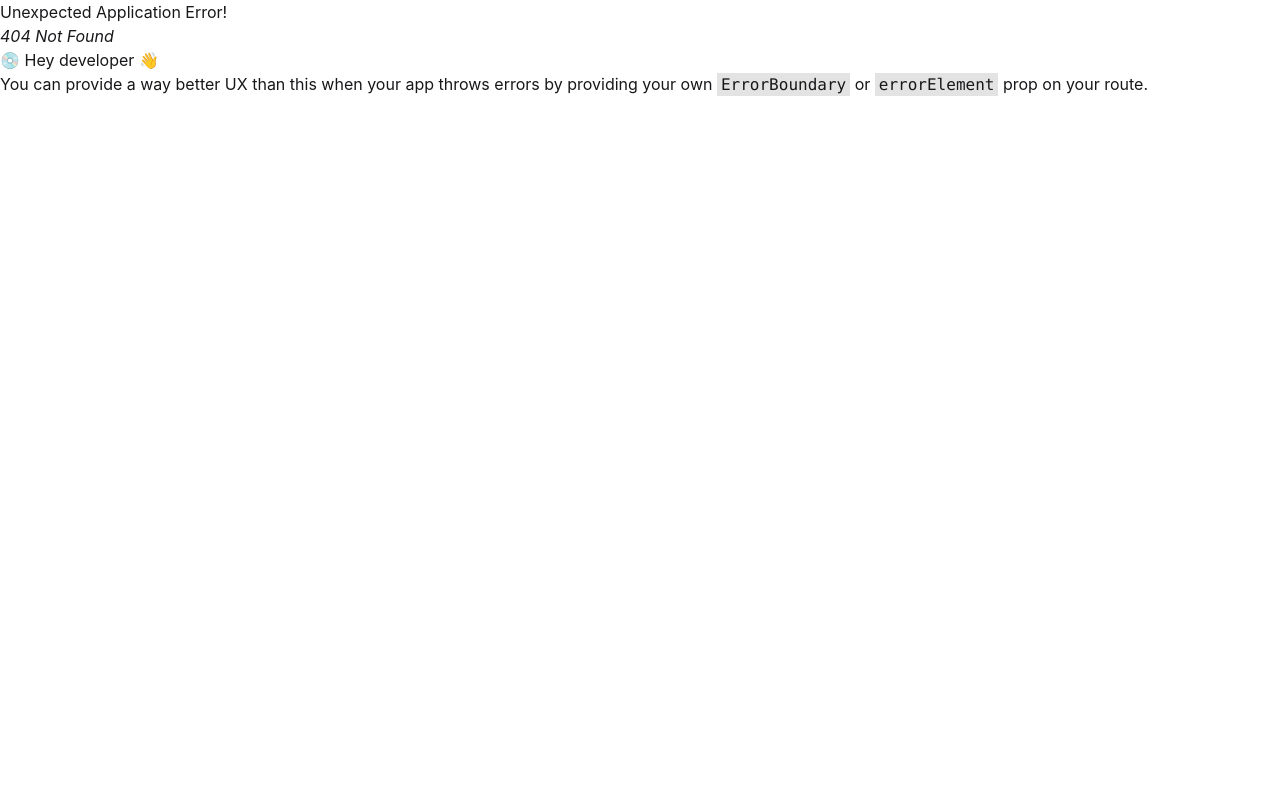
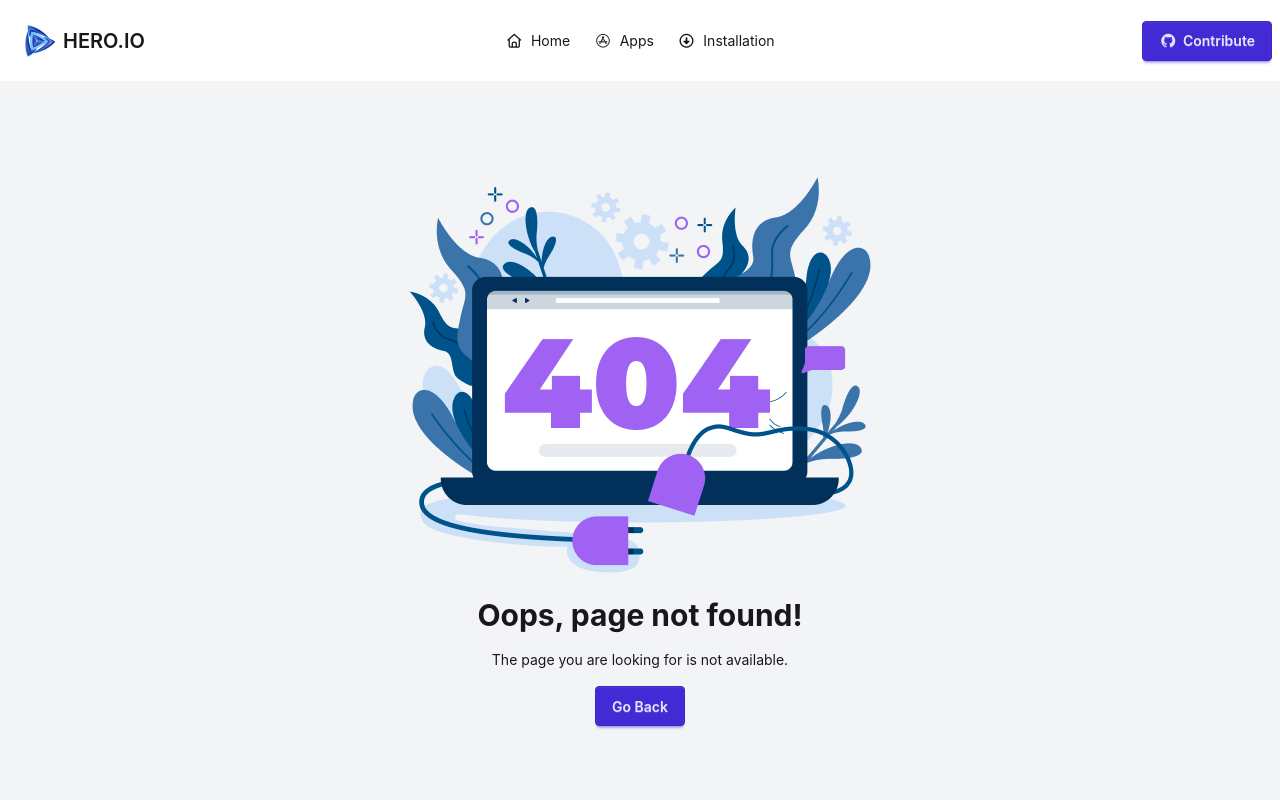
Before and after one commit to Mrm-abdullah/heroio3, a React (Vite) app: page /404 in a window 1280 px wide. Before the commit this address had no page. Shown: the top 800 px of the page. Built offline with nearby package versions, Linux system fonts and the light colour scheme.

Commit message:
error page design

```diff
--- /dev/null
+++ b/src/pages/PageNotFound/PageNotFound.jsx
@@ -0,0 +1,25 @@
+import React from 'react';
+import errorImg from '../../assets/error-404.png'
+
+const PageNotFound = () => {
+    return (
+        <div className='bg-gray-100 flex justify-center items-center'>
+            <div className="card max-w-xl m-24 mx-auto">
+                <figure>
+                    <img
+                    src={errorImg}
+                    alt="Shoes" />
+                </figure>
+                <div className="card-body gap-4">
+                    <h2 className="card-title justify-center text-3xl font-bold">Oops, page not found!</h2>
+                    <p className='text-center'>The page you are looking for is not available.</p>
+                    <div className="card-actions justify-center">
+                    <button className="btn btn-primary">Go Back</button>
+                    </div>
+                </div>
+            </div>
+        </div>
+    );
+};
+
+export default PageNotFound;
```
Also changed, not shown: src/Routes/routes.jsx (+2 -16 lines).
